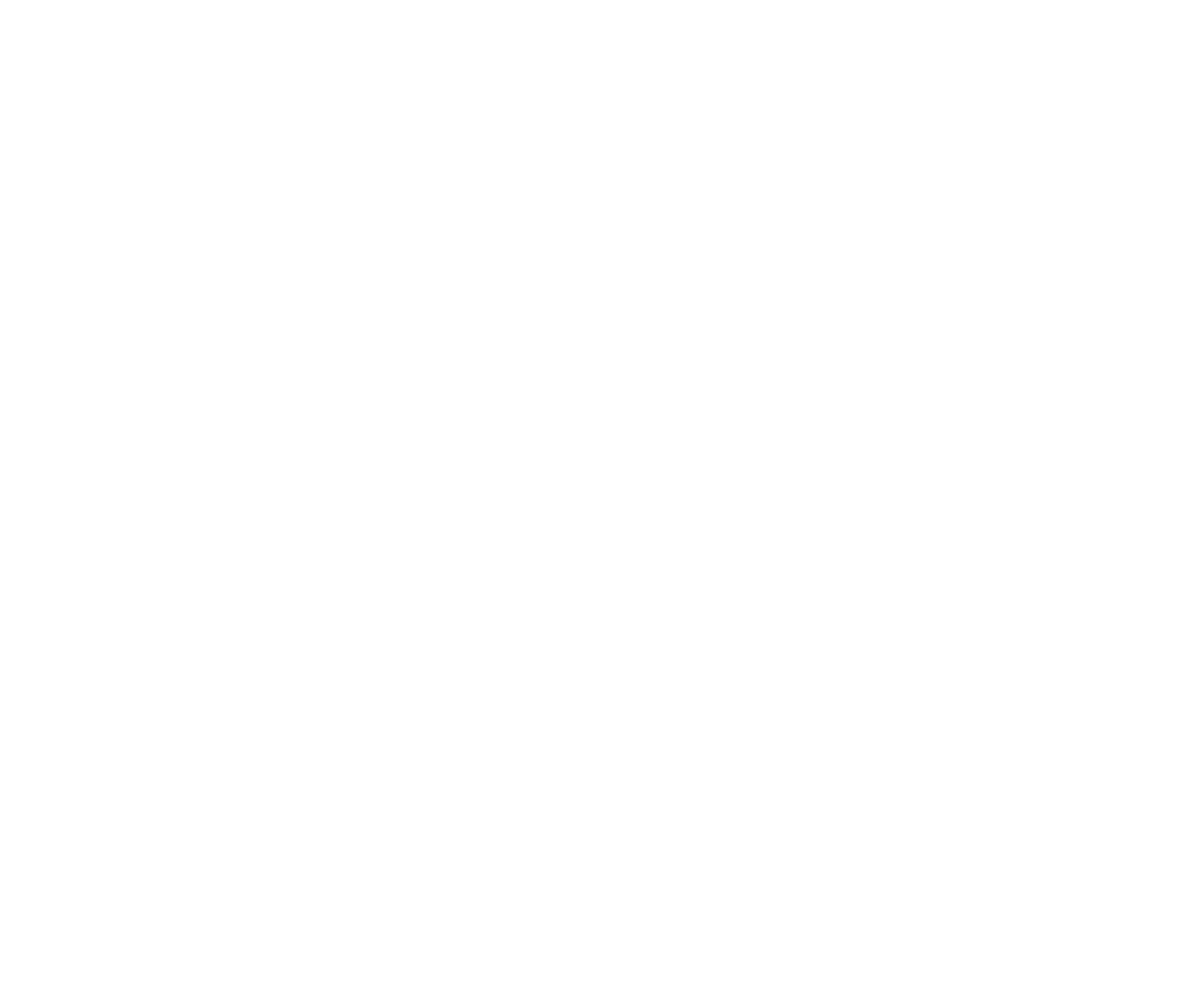
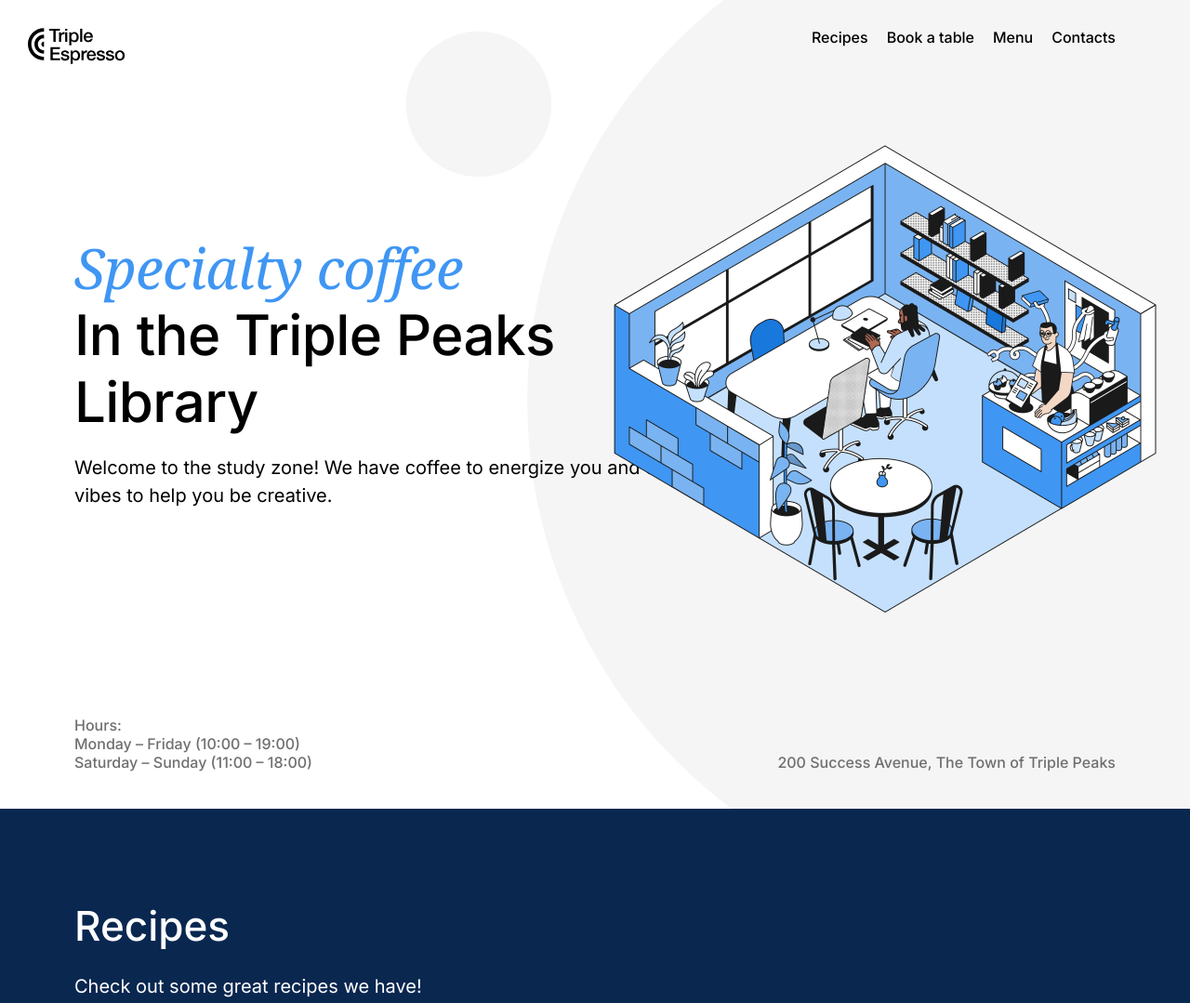
Before and after one commit to Ventus674/se_project_coffeeshop, a plain HTML site: page index.html in a window 1280 px wide. Shown: the top 1079 px of the page at 93% size. Before the commit the page ends 800 px from the top, so only its background shows below. Drawn offline with Linux system fonts and the light colour scheme.

Commit message:
New update

```diff
--- a/index.html
+++ b/index.html
@@ -19,14 +19,94 @@
   </head>
   <body>
     <div class="page">
-      <header class="header"></header>
+      <header class="header">
+        <nav class="nav">
+          <img
+            src="./images/logo_coffeeshop_dark.svg"
+            alt="Coffee shop logo"
+            class="nav__logo"
+          />
+          <ul class="nav__links">
+            <li>
+              <a href="#recipes" class="nav__link">Recipes</a>
+            </li>
+            <li>
+              <a href="#table" class="nav__link">Book a table</a>
+            </li>
+            <li>
+              <a href="#menu" class="nav__link">Menu</a>
+            </li>
+            <li>
+              <a href="#contacts" class="nav__link">Contacts</a>
+            </li>
+          </ul>
+        </nav>
+        <h1 class="header__title">
+          <span class="header__span-accent">Specialty coffee</span>In the Triple
+          Peaks Library
+        </h1>
+        <p class="header__description">
+          Welcome to the study zone! We have coffee to energize you and cozy
+          vibes to help you be creative.
+        </p>
+        <div class="header__footer">
+          <img
+            src="./images/inside_coffee_shop.png"
+            alt="Picture of coffee shop"
+            class="header__image"
+          />
+          <div>
+            <p class="header__paragraph">Hours:</p>
+            <p class="header__paragraph">Monday – Friday (10:00 – 19:00)</p>
+            <p class="header__paragraph">Saturday – Sunday (11:00 – 18:00)</p>
+          </div>
+          <p class="header__paragraph">
+            200 Success Avenue, The Town of Triple Peaks
+          </p>
+        </div>
+      </header>
       <main class="content">
-        <section class="recipes"></section>
-        <section class="reservation"></section>
-        <section class="menu"></section>
+        <section id="recipes" class="recipes">
+          <h2 class="recipes__title">Recipes</h2>
+          <p class="recipes__subtitle">Check out some great recipes we have!</p>
+          <ul class="recipes__videos">
+            <li>
+              <iframe
+                width="560"
+                height="315"
+                src="https://www.youtube.com/embed/j6VlT_jUVPc?si=fCmv0nd7OYMMUSTD"
+                title="YouTube video player"
+                frameborder="0"
+                allow="accelerometer; autoplay; clipboard-write; encrypted-media; gyroscope; picture-in-picture; web-share"
+                referrerpolicy="strict-origin-when-cross-origin"
+                allowfullscreen
+              ></iframe>
+              <p class="recipes__video-caption">
+                <span>Aeropress recipe</span><span>~5 min</span>
+              </p>
+            </li>
+            <li>
+              <iframe
+                width="560"
+                height="315"
+                src="https://www.youtube.com/embed/st571DYYTR8?si=fU2G-aQoUD3UWKn4"
+                title="YouTube video player"
+                frameborder="0"
+                allow="accelerometer; autoplay; clipboard-write; encrypted-media; gyroscope; picture-in-picture; web-share"
+                referrerpolicy="strict-origin-when-cross-origin"
+                allowfullscreen
+              ></iframe>
+              <p class="recipes__video-caption">
+                <span>French press recipe</span><span>~15 min</span>
+              </p>
+            </li>
+          </ul>
+        </section>
+        <section id="table" class="reservation"></section>
+        <section id="menu" class="menu"></section>
         <section class="about"></section>
       </main>
-      <footer class="footer"></footer>
+      <footer id="contacts" class="footer"></footer>
     </div>
   </body>
 </html>
--- a/pages/index.css
+++ b/pages/index.css
@@ -6,3 +6,135 @@
   font-size: 16px;
   line-height: 20px;
 }
+
+.header {
+  padding: 30px 80px 40px;
+  background: center / cover no-repeat #fff url(../images/background_header.svg);
+  position: relative;
+  height: 800px;
+  display: flex;
+  flex-direction: column;
+}
+
+.header__title {
+  margin: 183px 0 0;
+  max-width: 729px;
+  font-weight: 500;
+  font-size: 60px;
+  line-height: 72px;
+  letter-spacing: -0.6px;
+}
+
+.header__span-accent {
+  display: block;
+  font-family: "Noto Serif", "Times New Roman", serif;
+  font-style: italic;
+  font-weight: normal;
+  color: #3f96f3;
+}
+
+.header__description {
+  font-family: "Noto Serif" "Times New Roman", serif;
+  font-style: normal;
+  font-weight: normal;
+  font-size: 20px;
+  line-height: 30px;
+  max-width: 683px;
+}
+
+.nav {
+  display: flex;
+  justify-content: space-between;
+  list-style-type: none;
+}
+
+.nav__logo {
+  width: 105px;
+  height: 39px;
+  position: relative;
+  left: -50px;
+}
+
+.nav__links {
+  display: flex;
+  gap: 20px;
+  list-style-type: none;
+  padding: 0;
+  margin: 0;
+}
+
+.nav__link {
+  text-decoration: none;
+  color: #000000;
+  font-style: normal;
+  font-weight: 500;
+  font-size: 16px;
+  line-height: 20px;
+}
+
+.nav__link:hover {
+  color: #3f96f3;
+}
+
+.header__image {
+  position: absolute;
+  top: 124px;
+  right: 5px;
+  height: 568px;
+  width: 646px;
+}
+
+.header__footer {
+  margin-top: auto;
+  display: flex;
+  justify-content: space-between;
+  align-items: flex-end;
+}
+
+.header__paragraph {
+  margin: 0;
+  font-style: normal;
+  font-weight: 500;
+  font-size: 16px;
+  line-height: 20px;
+  color: #6f6f6f;
+}
+
+.recipes {
+  color: #fff;
+  background-color: #0a2750;
+  padding: 100px 80px 215px;
+}
+
+.recipes__title {
+  margin: 0 0 24px;
+  font-style: normal;
+  font-weight: 500;
+  font-size: 44px;
+  line-height: 52px;
+}
+
+.recipes__subtitle {
+  margin: 0 0 80px;
+  font-family: "Noto Serif" "Times New Roman", serif;
+  font-style: normal;
+  font-weight: normal;
+  font-size: 20px;
+  line-height: 30px;
+}
+
+.recipes__videos {
+  display: flex;
+  justify-content: center;
+  gap: 40px;
+  list-style-type: none;
+}
+
+.recipes__video-caption {
+  display: flex;
+  justify-content: space-between;
+  font-style: normal;
+  font-weight: 500;
+  font-size: 20px;
+  line-height: 30px;
+}
```
